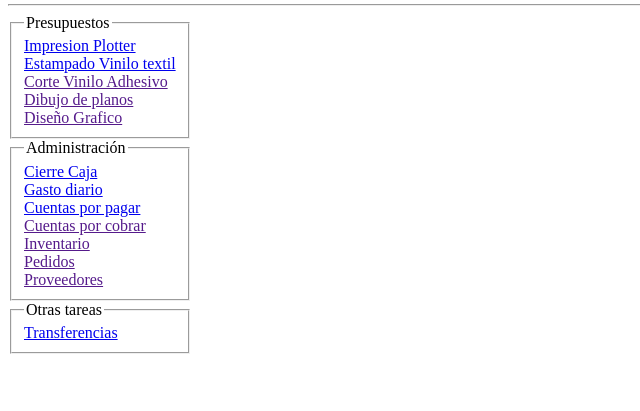
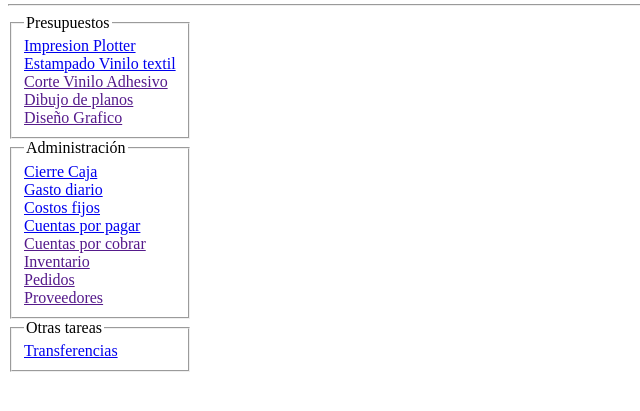
Before and after one commit to Pablisnky/AdministrArte, a PHP site: page / in a window 1280 px wide. Shown: the part 161-572 px from the top of the page, without its empty margins (0-640 px from the left). Run offline with PHP 8.4, Linux system fonts and the light colour scheme.

Commit message:
Se añadio costos fijos al menu Administración

```diff
--- a/index.php
+++ b/index.php
@@ -44,6 +44,8 @@
 				<br>
 				<a class="a_2" href="vista/Gastos.php?pagina=Gastos" id="Gastos" value="Gastos">Gasto diario</a>
 				<br>
+				<a class="a_2" href="vista/Gastos.php?pagina=Gastos" id="Gastos" value="Costos_Fijos">Costos fijos</a>
+				<br>
 				<a class="a_2" href="vista/Cuentas_Pagar.php?pagina=CuentasPagar" id="CuentasPagar" value="Cuentas_Pagar">Cuentas por pagar</a>
 				<br>
 				<a class="a_2" href="" id="CuentasCobrar" value="Cuentas_Cobrar">Cuentas por cobrar</a>
```
